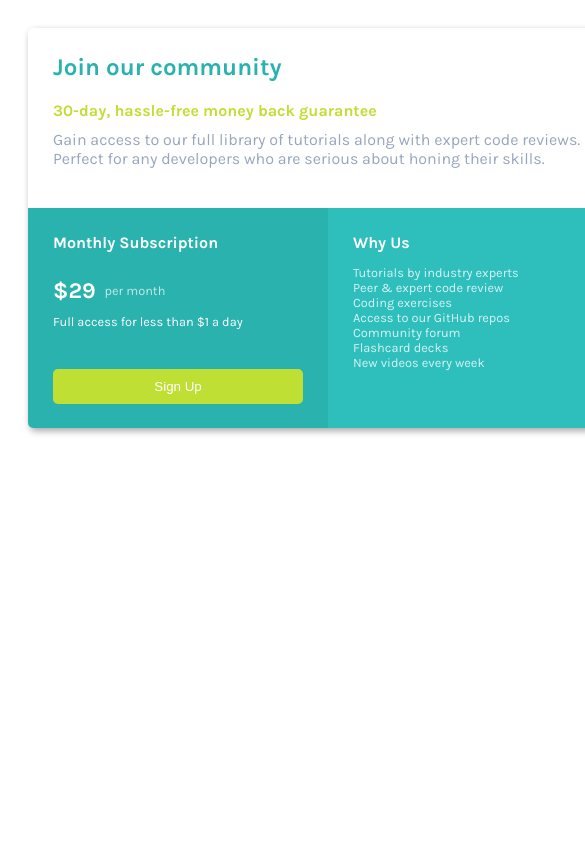
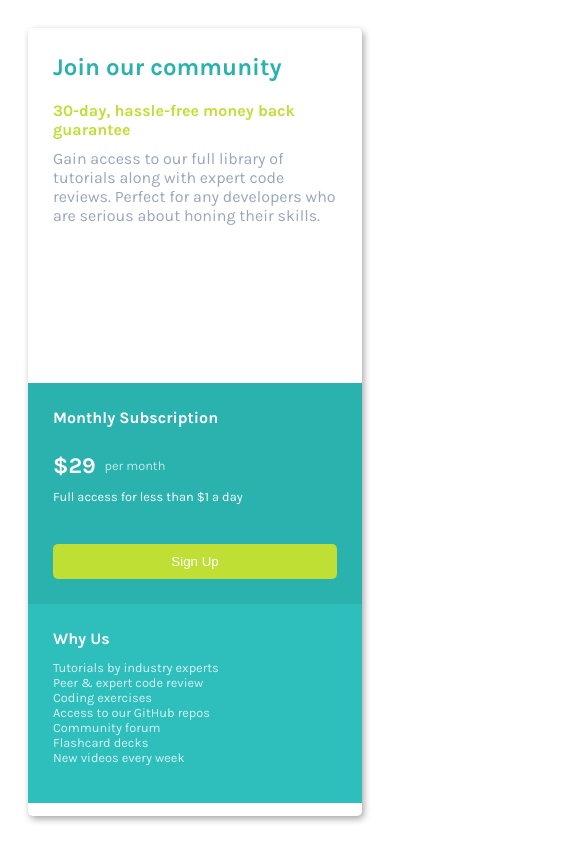
Before and after one commit to basemEk/Pricing-Card, a plain HTML site: page index.html in a window 390 px wide. Shown: the top 844 px of the page, 585 px wide, since content can reach past the window. Drawn offline with Linux system fonts and the light colour scheme.

Commit message:
Update style.css

```diff
--- a/style.css
+++ b/style.css
@@ -120,3 +120,13 @@ ul {
   font-size: 0.8rem;
   opacity: 0.8;
 }
+
+
+/*Responsive designs for mobiles and tablets*/
+
+@media (max-width: 650px) {
+  #bottom-left-section, #bottom-right-section, #card {
+    width: 100%;
+    height: auto;
+  }
+}
```
